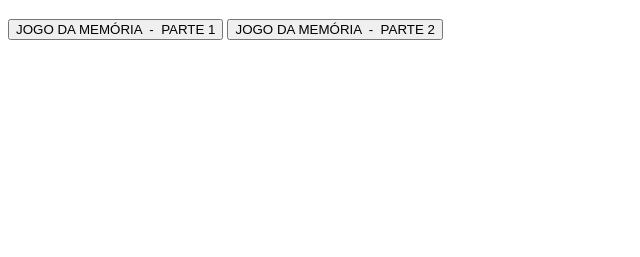
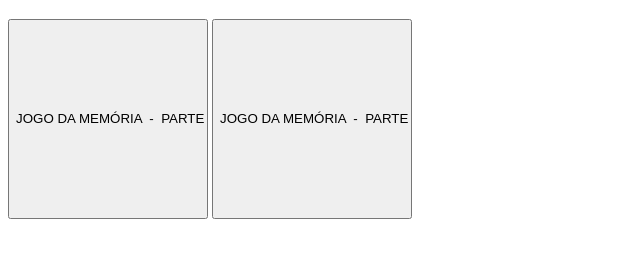
Before and after one commit to gicelina/memoria2, a plain HTML site: page index.html in a window 1280 px wide. Shown: the part 61-318 px from the top of the page, without its empty margins (0-640 px from the left). Drawn offline with Linux system fonts and the light colour scheme.

Commit message:
Update index.html

```diff
--- a/index.html
+++ b/index.html
@@ -8,9 +8,9 @@
 </head>
 <body>
   <h1>JOGO DA MEMÓRIA</h1>
-<input type=button onClick="location.href='/1/index.html'"
+<input type=button style="height:200px;width:200px" onClick="location.href='memoria2021/1/index.html'"
  value='JOGO DA MEMÓRIA  -  PARTE 1'>
-<input type=button onClick="location.href='/2/index.html'"
+<input type=button style="height:200px;width:200px" onClick="location.href='memoria2021/2/index.html'"
  value='JOGO DA MEMÓRIA  -  PARTE 2'>
 </body>
 </html>
```
